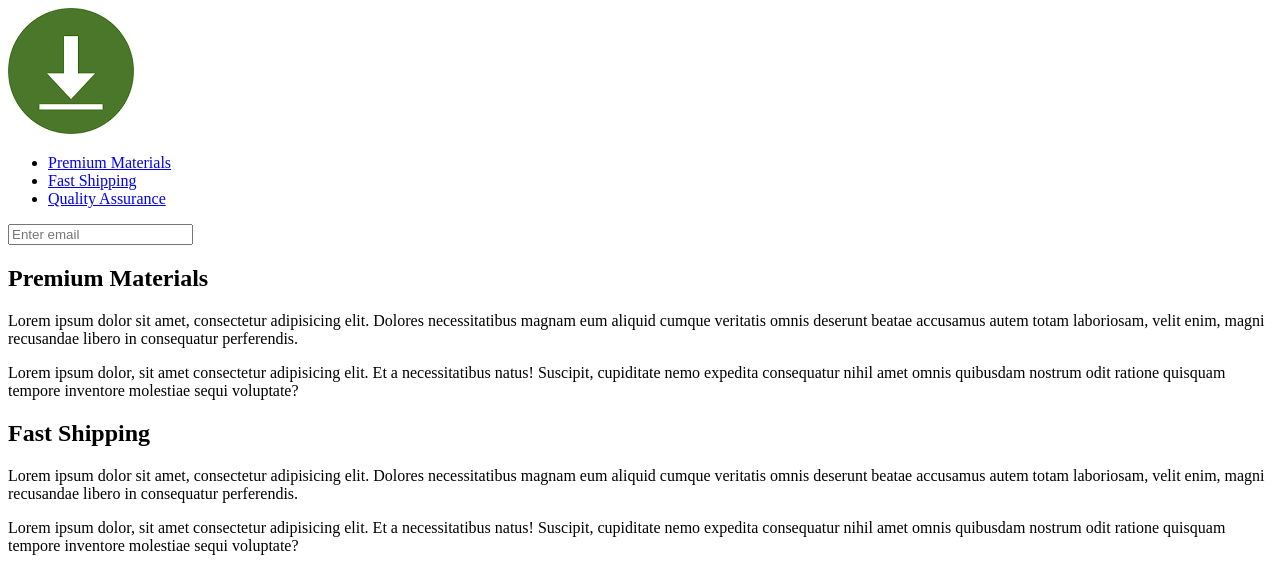
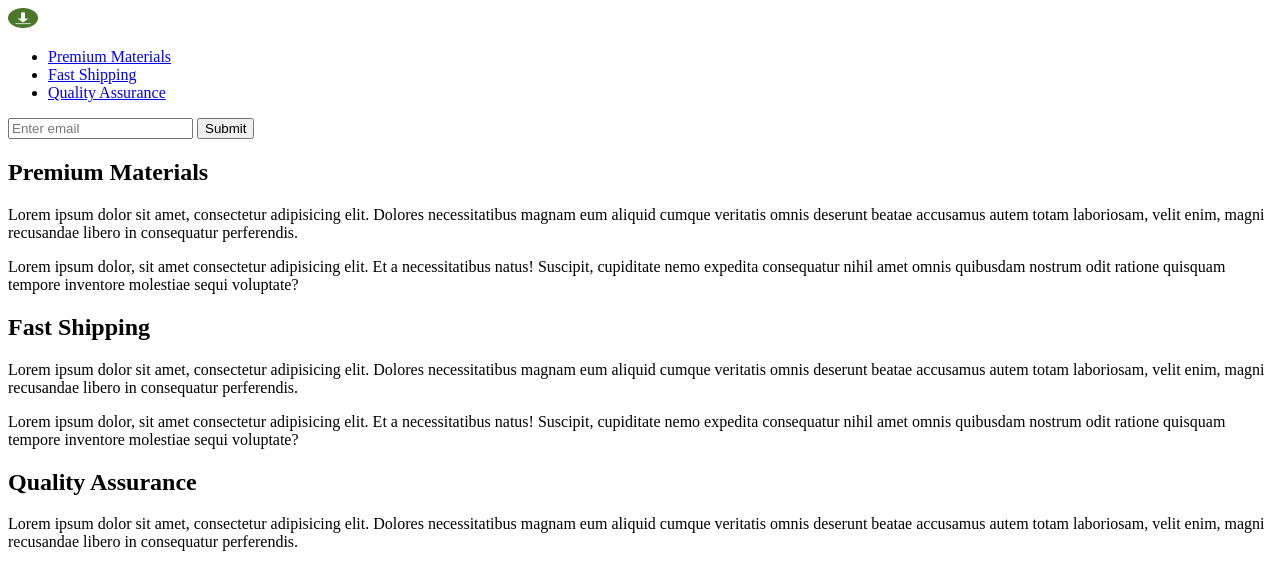
Before and after one commit to jonas-45/microverseTrials3, a plain HTML site: page index.html in a window 1280 px wide. Shown: the top 564 px of the page. Drawn offline with Linux system fonts and the light colour scheme.

Commit message:
add form and submi link to index.html

```diff
--- a/index.html
+++ b/index.html
@@ -10,7 +10,7 @@
     <script src="https://cdn.freecodecamp.org/testable-projects-fcc/v1/bundle.js"></script>
 
     <header id="header">
-      <img id="header-img" src="assets/logo.png">
+      <img id="header-img" src="assets/logo.png" width="30px" height="20">
   <nav id="nav-bar">
     <ul>
       <li class ="nav-link"> <a href="#premium-materials">Premium Materials</a></li>
@@ -20,8 +20,9 @@
   </nav>
     </header>
 
-    <form  id="form">
+    <form  id="form" action="https://www.freecodecamp.com/email-submit">
       <input type="email" placeholder="Enter email" required>
+<input id="submit" type="submit" >
 
     </form>
 
```
